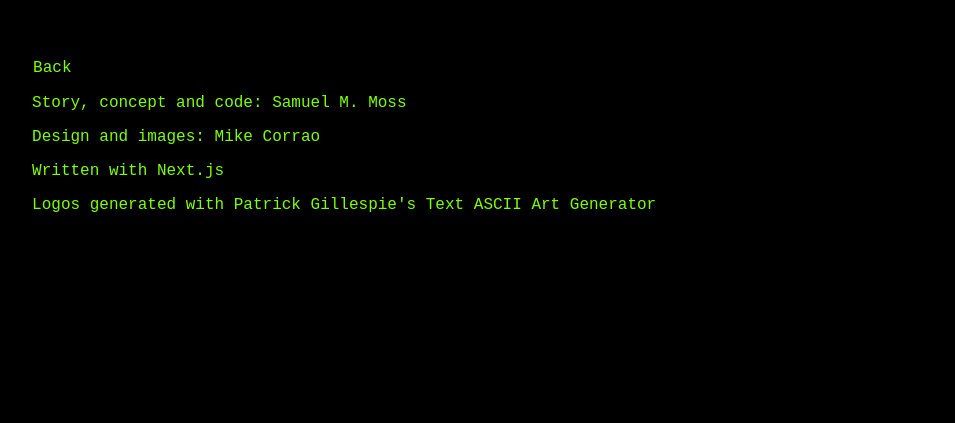
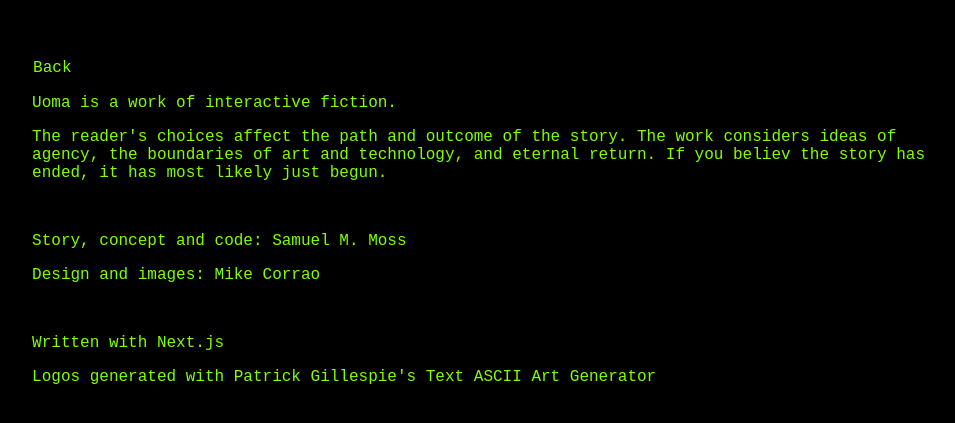
Before and after one commit to perfidiousscript/uoma_screen, a Next.js app: page /about in a window 1280 px wide. Shown: the part 107-530 px from the top of the page, without its empty margins (144-1099 px from the left). Built offline with nearby package versions, Linux system fonts and the light colour scheme; a web font is replaced by a local one.

Commit message:
adds notes about Uoma

```diff
--- a/pages/about.js
+++ b/pages/about.js
@@ -24,10 +24,17 @@
         </span>
       </div>
       <div className="text">
+        <p>Uoma is a work of interactive fiction.</p>
+        <p>
+          The reader's choices affect the path and outcome of the story. The
+          work considers ideas of agency, the boundaries of art and technology,
+          and eternal return. If you believ the story has ended, it has most
+          likely just begun.
+        </p>
+        <br />
         <p>Story, concept and code: Samuel M. Moss </p>
         <p>Design and images: Mike Corrao</p>
-      </div>
-      <div className="text">
+        <br />
         <p>Written with Next.js</p>
         <p>
           Logos generated with Patrick Gillespie's{" "}
```
